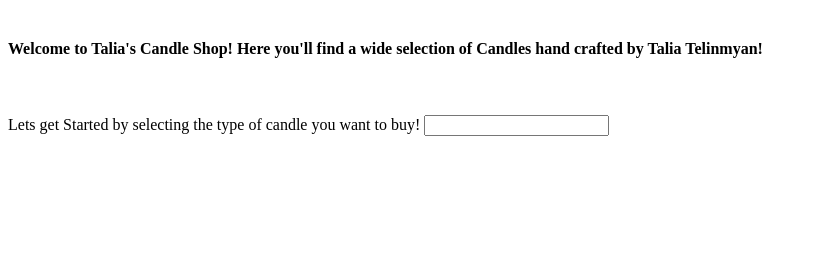
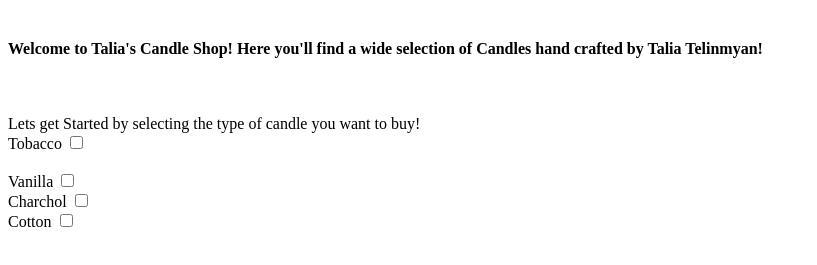
Before and after one commit to alexbarfyan/Senior-Project-1, a plain HTML site: page index.html in a window 1280 px wide. Shown: the part 79-344 px from the top of the page, without its empty margins (0-817 px from the left). Drawn offline with Linux system fonts and the light colour scheme.

Commit message:
Trying to fix it and make into a checkbox

```diff
--- a/index.html
+++ b/index.html
@@ -10,13 +10,21 @@
     <h4>Welcome to Talia's Candle Shop! Here you'll find a wide selection of Candles hand crafted by Talia Telinmyan!</h4>
     <br>
     <br>
-    <label for="started">Lets get Started by selecting the type of candle you want to buy!</label>
-    <input list = "candles" id = "started" name = "started">
-    <datalist id="started">
-        <option value="Tabacco">Tabacco</option>
-        <option value="Vanilla">Vanilla</option>
-        <option value="Charchol">Charchol</option>
-        <option value="Cotton">Cotton</option>
-    </datalist>
+    <form action="submission.html" method="POST">
+        <label for="started">Lets get Started by selecting the type of candle you want to buy!</label>
+        <br>
+        <label for="Candle-1">Tobacco</label>
+        <input id="Candle-1" name="Candle-1" type="checkbox"></form></input>
+        <br>
+        <label for="Candle-2">Vanilla</label>
+        <input id="Candle-2" name="Candle-2" type="checkbox"></input>
+        <br>
+        <label for="Candle-3">Charchol</label>
+        <input id="Candle-3" name="Candle-3" type="checkbox"></input>
+        <br>
+        <label for="Candle-4">Cotton</label>
+        <input id="Candle-4" name="Candle-4" type="checkbox"></input>
+
+    </form>
 </main>
 </html>
```
